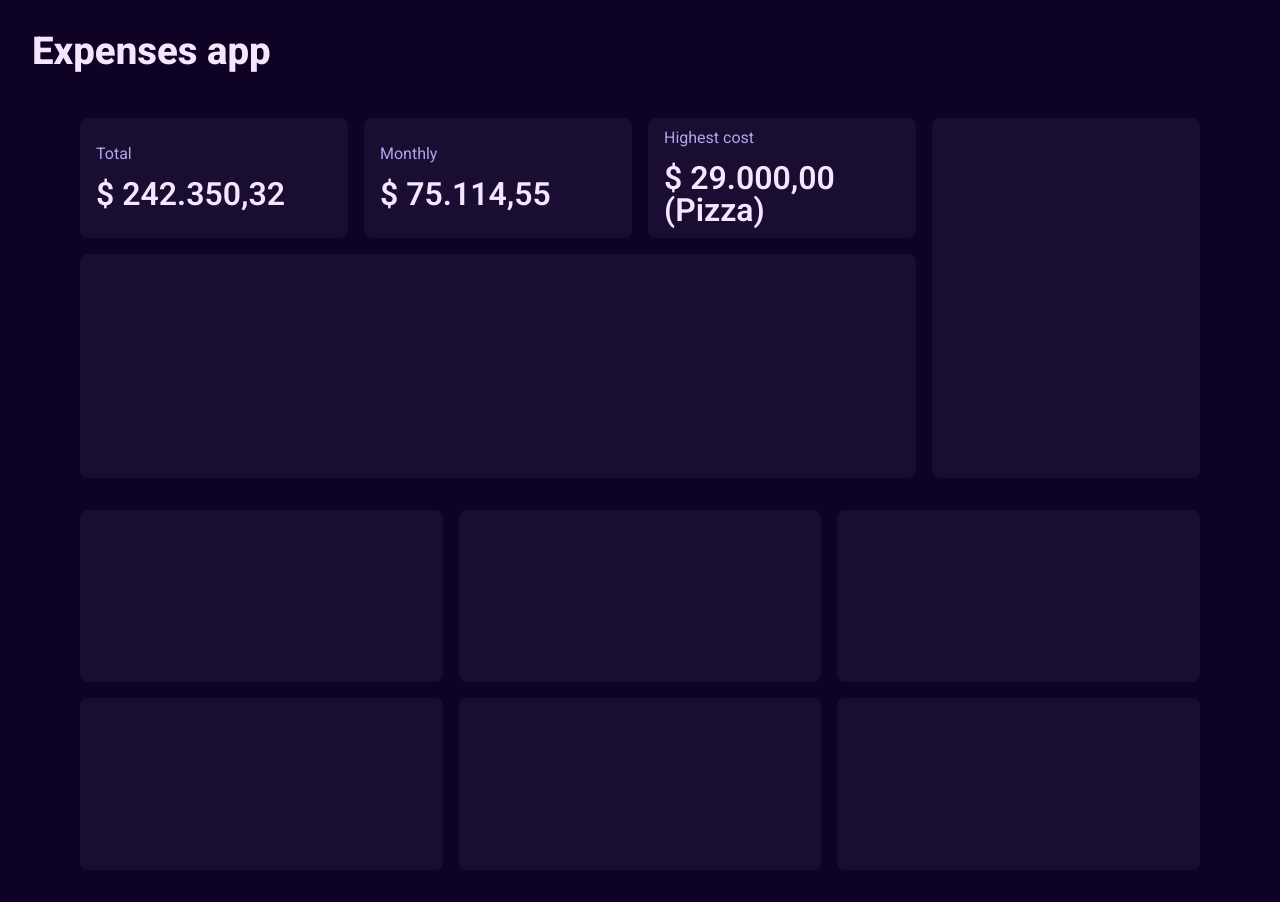
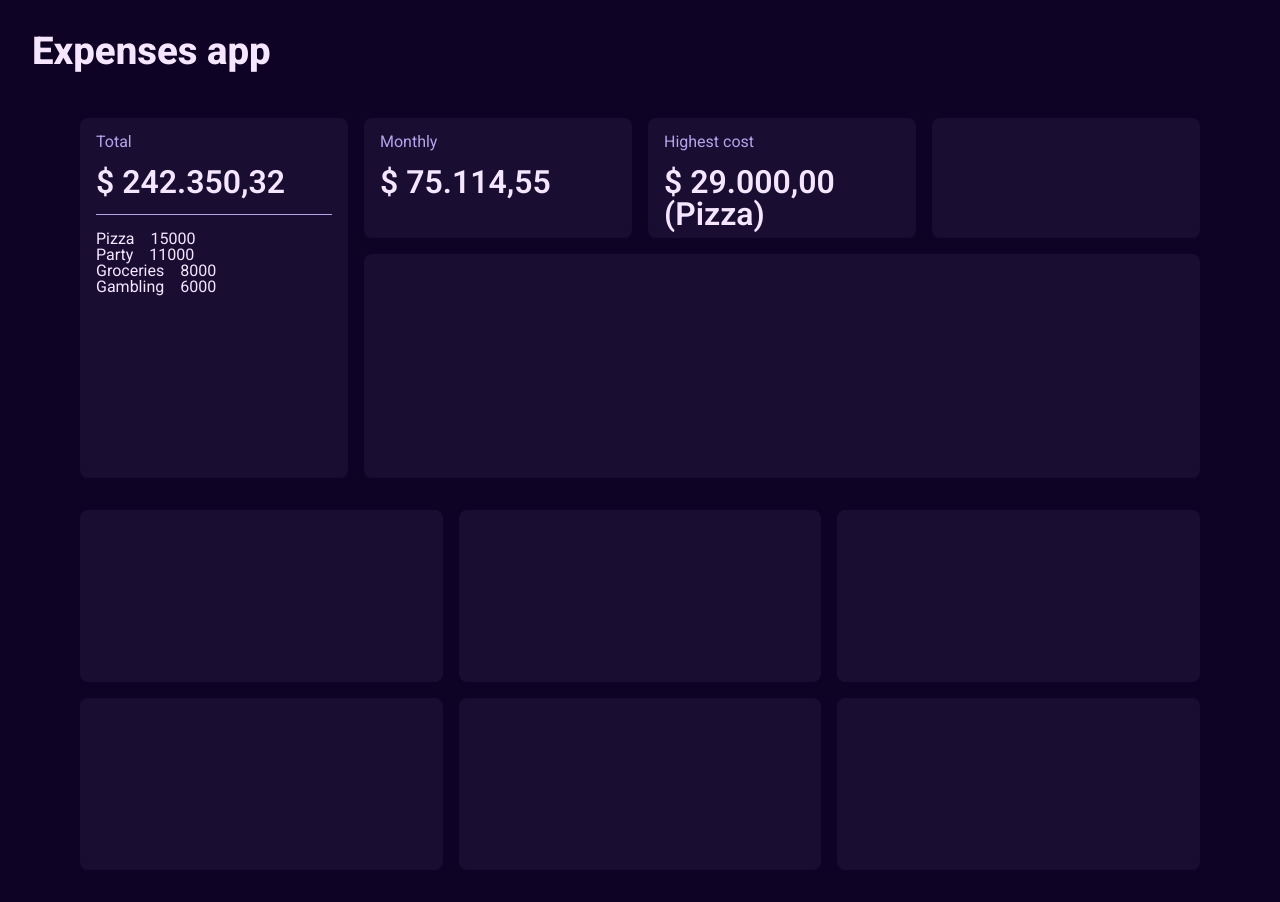
Before and after one commit to Andres191200/expenses-app, a Next.js app: page / in a window 1280 px wide. Built offline with nearby package versions, Linux system fonts and the light colour scheme.

Commit message:
expenses list added

```diff
--- a/src/components/expenses/expense-card/ExpenseCard.tsx
+++ b/src/components/expenses/expense-card/ExpenseCard.tsx
@@ -34,8 +34,34 @@ export function Label({ label }: TLabel) {
   );
 }
 
+type TList = {
+  // TODO: TYPE THIS CORRECTLY LATER
+  expenses: any[];
+}
+
+export function List({ expenses }: TList) {
+  return (
+    <div className={styles.expenseCardList}>
+      {
+        expenses.map((expense) => (
+          <div className={styles.expensesList}>
+            <span>{expense.label}</span>
+            <span>{expense.value}</span>
+          </div>))
+      }
+    </div>
+  );
+}
+
+export function Divider(){
+  return <div className={styles.expenseCardDivider} />
+}
+
+
 export default {
   Card,
   Value,
   Label,
+  List,
+  Divider,
 };
--- a/src/components/expenses/expense-card/styles.module.scss
+++ b/src/components/expenses/expense-card/styles.module.scss
@@ -2,7 +2,6 @@
   display: flex;
   flex-direction: column;
   height: 100%;
-  justify-content: center;
   gap: var(--spacing-sm);
   box-sizing: border-box;
   padding: var(--spacing-sm);
@@ -15,3 +14,14 @@
     font-size: 16px;
   }
 }
+
+.expensesList{
+  display: flex;
+  gap:var(--spacing-sm)
+}
+
+.expenseCardDivider{
+    height: 1px;
+    width: 100%;
+    background-color: var(--text-muted);
+}
--- a/src/components/expenses/header-grid/HeaderGrid.tsx
+++ b/src/components/expenses/header-grid/HeaderGrid.tsx
@@ -4,12 +4,40 @@ import styles from "./styles.module.scss";
 import ExpenseCard from "../expense-card/ExpenseCard";
 
 export default function HeaderGrid() {
+  const testExpenses = [
+    {
+      id: 1,
+      label: 'Pizza',
+      value: 15000,
+      category: 'Food'
+    },
+    {
+      id: 2,
+      label: 'Party',
+      value: 11000,
+      category: 'Entertainment'
+    },
+    {
+      id: 3,
+      label: 'Groceries',
+      value: 8000,
+      category: 'House'
+    },
+        {
+      id: 4,
+      label: 'Gambling',
+      value: 6000,
+      category: 'Entertainment'
+    },
+  ];
   return (
     <div className={styles.headerGridComponent}>
       <div className={styles.mainExpensesCost}>
         <ExpenseCard.Card>
           <ExpenseCard.Label label="Total" />
           <ExpenseCard.Value value="$ 242.350,32" />
+          <ExpenseCard.Divider />
+          <ExpenseCard.List expenses={testExpenses} />
         </ExpenseCard.Card>
       </div>
       <div className={styles.monthlyExpensesCost}>
--- a/src/components/expenses/header-grid/styles.module.scss
+++ b/src/components/expenses/header-grid/styles.module.scss
@@ -2,8 +2,8 @@
   height: 100%;
   display: grid;
   grid-template-areas:
-    "mainExpensesCost monthlyExpensesCost highestExpenseCost topExpensesCategories"
-    "timeLineExpensesTracker timeLineExpensesTracker timeLineExpensesTracker topExpensesCategories";
+    "mainExpensesCost monthlyExpensesCost highestExpenseCost averageExpensesCost"
+    "mainExpensesCost timeLineExpensesTracker timeLineExpensesTracker timeLineExpensesTracker";
   grid-template-rows: 120px 1fr;
   grid-template-columns: repeat(4, 1fr);
   gap: var(--spacing-sm);
@@ -18,8 +18,8 @@
   .monthlyExpensesCost {
     grid-area: monthlyExpensesCost;
   }
-  .topExpensesCategories {
-    grid-area: topExpensesCategories;
+  .averageExpensesCost {
+    grid-area: averageExpensesCost;
   }
   .timeLineExpensesTracker {
     grid-area: timeLineExpensesTracker;
```
